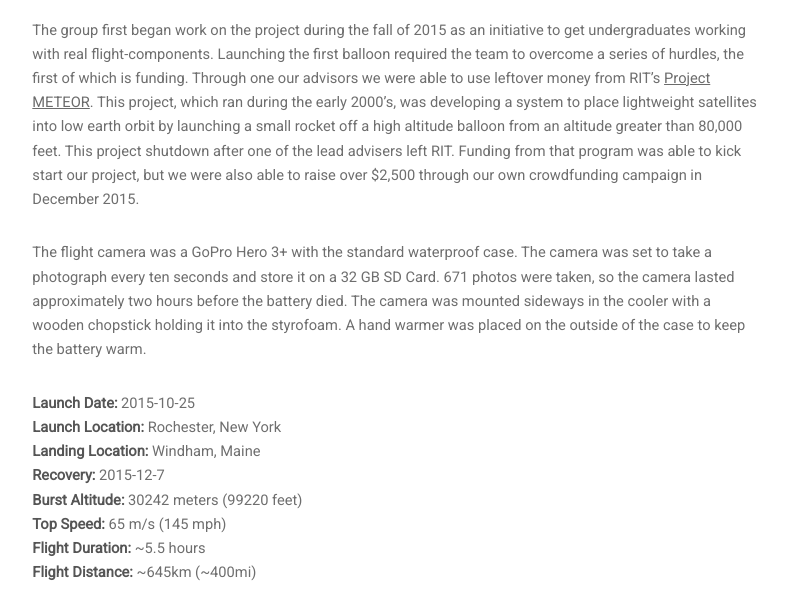
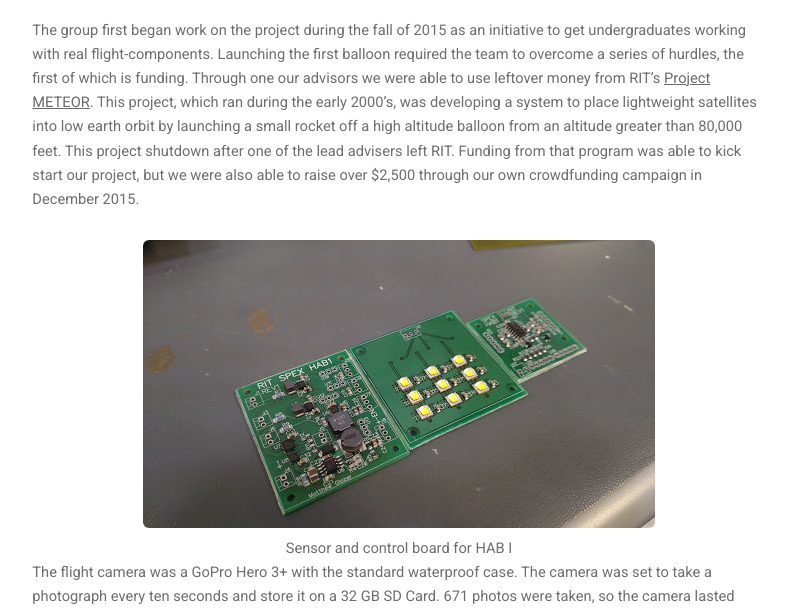
Before and after one commit to rit-spex/SPEXSite, a Flask app: page /hab/ in a window 1280 px wide. Shown: the part 3990-4602 px from the top of the page, without its empty margins (241-1028 px from the left). Run offline with Flask 2, Linux system fonts and the light colour scheme; some libraries are stand-ins or nearby versions.

Commit message:
Added HABI board image, made TJ happy

```diff
--- a/templates/hab.html
+++ b/templates/hab.html
@@ -133,6 +133,10 @@ SPEX HAB
                   lead advisers left RIT. Funding from that program was able to kick start our project, but
                   we were also able to raise over $2,500 through our own crowdfunding campaign in December 2015.
               </p>
+              <div class="align-center">
+                  <img class="img-rounded" src="{{ url_for('static', filename='images/HAB1.jpg') }}" alt="Hab1board">
+                  <figcaption>Sensor and control board for HAB I</figcaption>
+              </div>
               <p>
                   The flight camera was a GoPro Hero 3+ with the standard waterproof case. The camera was set to
                   take a photograph every ten seconds and store it on a 32 GB SD Card. 671 photos were taken, so
```
Also changed, not shown: static/images/HAB1.jpg (added).
